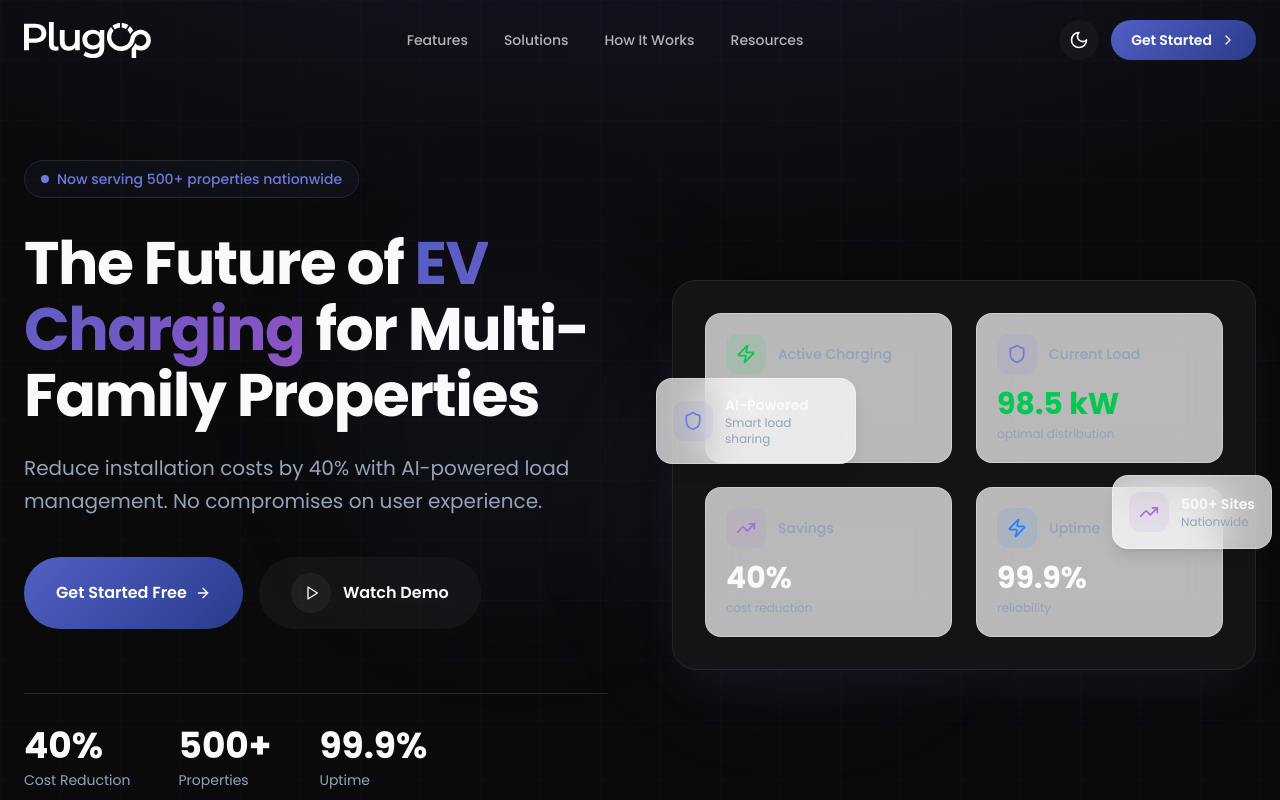
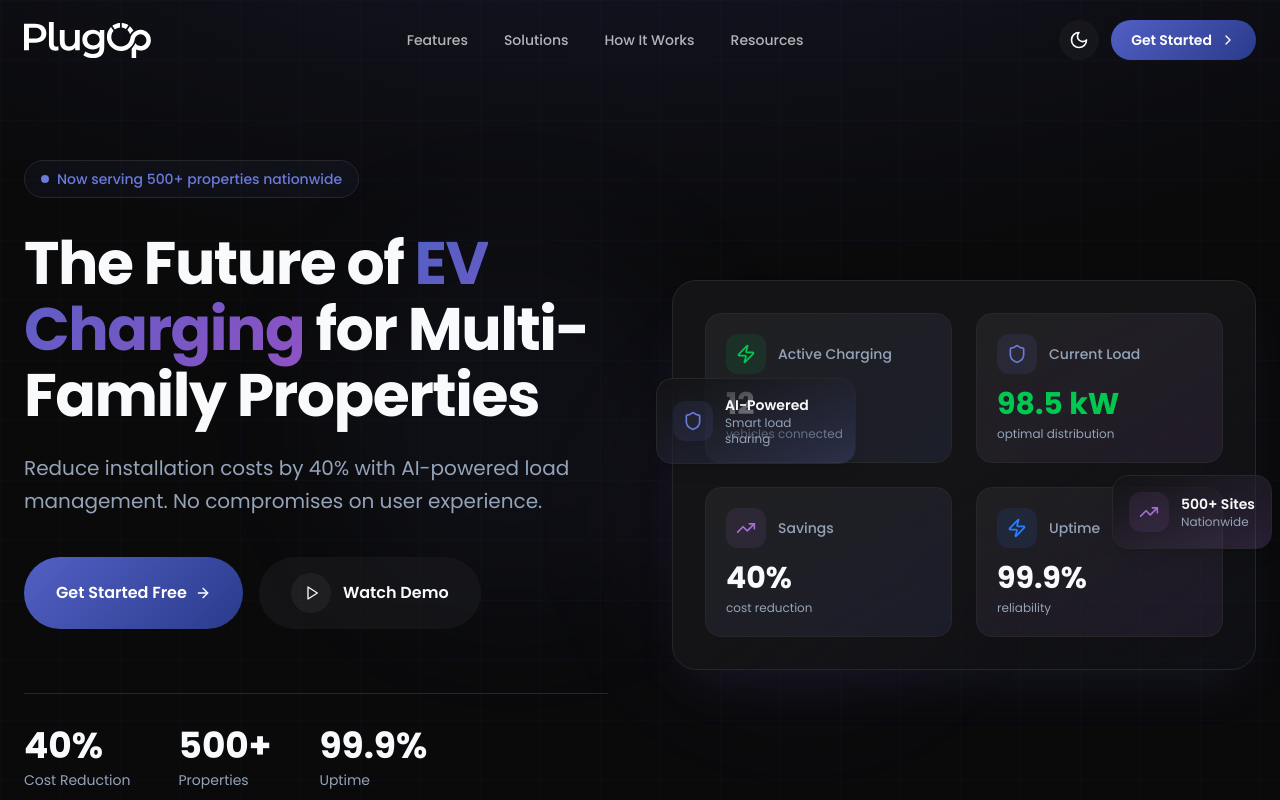
Before and after one commit to pfeffer629/plugop, a Next.js app: page / in a window 1280 px wide. Shown: the top 800 px of the page. Built offline with nearby package versions, Linux system fonts and the light colour scheme.

Commit message:
style: update glass effect and header gradients for modern look
Improve glass effect with brand colors and update header scroll state.

Co-authored-by: Mark Pfeffer <7978022+pfeffer629@users.noreply.github.com>

```diff
--- a/app/globals.css
+++ b/app/globals.css
@@ -287,17 +287,37 @@ body {
 
 /* Glass morphism */
 .glass {
-  background: rgba(255, 255, 255, 0.7);
+  background: linear-gradient(135deg, rgba(255, 255, 255, 0.95) 0%, rgba(240, 244, 255, 0.9) 100%);
   backdrop-filter: blur(20px);
   -webkit-backdrop-filter: blur(20px);
-  border: 1px solid rgba(255, 255, 255, 0.3);
+  border: 1px solid rgba(82, 96, 196, 0.1);
+}
+
+.dark .glass {
+  background: linear-gradient(135deg, rgba(30, 30, 40, 0.95) 0%, rgba(20, 20, 30, 0.9) 100%);
+  border: 1px solid rgba(107, 122, 219, 0.15);
 }
 
 .glass-dark {
-  background: rgba(20, 20, 22, 0.8);
+  background: linear-gradient(135deg, rgba(20, 20, 30, 0.95) 0%, rgba(15, 15, 25, 0.9) 100%);
   backdrop-filter: blur(20px);
   -webkit-backdrop-filter: blur(20px);
-  border: 1px solid rgba(255, 255, 255, 0.1);
+  border: 1px solid rgba(107, 122, 219, 0.1);
+}
+
+/* Header scrolled state */
+.header-scrolled {
+  background: linear-gradient(135deg, rgba(255, 255, 255, 0.98) 0%, rgba(240, 244, 255, 0.95) 100%);
+  backdrop-filter: blur(20px);
+  -webkit-backdrop-filter: blur(20px);
+  border-bottom: 1px solid rgba(82, 96, 196, 0.1);
+  box-shadow: 0 4px 30px rgba(82, 96, 196, 0.08);
+}
+
+.dark .header-scrolled {
+  background: linear-gradient(135deg, rgba(15, 15, 20, 0.98) 0%, rgba(20, 20, 35, 0.95) 100%);
+  border-bottom: 1px solid rgba(107, 122, 219, 0.15);
+  box-shadow: 0 4px 30px rgba(0, 0, 0, 0.3);
 }
 
 /* Gradient text */
--- a/components/header.tsx
+++ b/components/header.tsx
@@ -30,7 +30,7 @@ export default function Header() {
     <header
       className={`fixed top-0 left-0 right-0 z-50 transition-all duration-500 ${
         scrolled
-          ? "glass py-3 shadow-sm"
+          ? "header-scrolled py-3"
           : "bg-transparent py-5"
       }`}
     >
--- a/components/hero.tsx
+++ b/components/hero.tsx
@@ -84,10 +84,10 @@ export default function Hero() {
           <div className="flex-1 mt-16 lg:mt-0 animate-fade-up opacity-0 delay-300">
             <div className="relative">
               {/* Main Card - Stats Dashboard */}
-              <div className="relative rounded-3xl overflow-hidden shadow-2xl shadow-primary/10 border border-border bg-card p-8">
+              <div className="relative rounded-3xl overflow-hidden shadow-2xl shadow-primary/10 border border-primary/10 bg-gradient-to-br from-card via-card to-primary/5 p-8">
                 {/* Stats grid */}
                 <div className="grid grid-cols-2 gap-6">
-                  <div className="glass rounded-2xl p-5 flex flex-col">
+                  <div className="rounded-2xl p-5 flex flex-col bg-gradient-to-br from-white/80 to-primary/5 dark:from-white/5 dark:to-primary/10 border border-primary/10">
                     <div className="flex items-center gap-3 mb-3">
                       <div className="w-10 h-10 rounded-xl bg-green-500/10 flex items-center justify-center">
                         <Zap className="w-5 h-5 text-green-500" />
@@ -98,7 +98,7 @@ export default function Hero() {
                     <div className="text-xs text-muted-foreground mt-1">vehicles connected</div>
                   </div>
 
-                  <div className="glass rounded-2xl p-5 flex flex-col">
+                  <div className="rounded-2xl p-5 flex flex-col bg-gradient-to-br from-white/80 to-accent/5 dark:from-white/5 dark:to-accent/10 border border-accent/10">
                     <div className="flex items-center gap-3 mb-3">
                       <div className="w-10 h-10 rounded-xl bg-primary/10 flex items-center justify-center">
                         <Shield className="w-5 h-5 text-primary" />
@@ -109,7 +109,7 @@ export default function Hero() {
                     <div className="text-xs text-muted-foreground mt-1">optimal distribution</div>
                   </div>
 
-                  <div className="glass rounded-2xl p-5 flex flex-col">
+                  <div className="rounded-2xl p-5 flex flex-col bg-gradient-to-br from-white/80 to-primary/5 dark:from-white/5 dark:to-primary/10 border border-primary/10">
                     <div className="flex items-center gap-3 mb-3">
                       <div className="w-10 h-10 rounded-xl bg-accent/10 flex items-center justify-center">
                         <TrendingUp className="w-5 h-5 text-accent" />
@@ -120,7 +120,7 @@ export default function Hero() {
                     <div className="text-xs text-muted-foreground mt-1">cost reduction</div>
                   </div>
 
-                  <div className="glass rounded-2xl p-5 flex flex-col">
+                  <div className="rounded-2xl p-5 flex flex-col bg-gradient-to-br from-white/80 to-accent/5 dark:from-white/5 dark:to-accent/10 border border-accent/10">
                     <div className="flex items-center gap-3 mb-3">
                       <div className="w-10 h-10 rounded-xl bg-blue-500/10 flex items-center justify-center">
                         <Zap className="w-5 h-5 text-blue-500" />
@@ -135,7 +135,7 @@ export default function Hero() {
 
               {/* Floating Feature Cards */}
               <div className="absolute -left-4 top-1/4 animate-float hidden lg:block">
-                <div className="glass rounded-2xl p-4 shadow-lg flex items-center gap-3 max-w-[200px]">
+                <div className="rounded-2xl p-4 shadow-lg flex items-center gap-3 max-w-[200px] bg-gradient-to-br from-white to-primary/10 dark:from-card dark:to-primary/20 border border-primary/20">
                   <div className="w-10 h-10 rounded-xl bg-primary/10 flex items-center justify-center flex-shrink-0">
                     <Shield className="w-5 h-5 text-primary" />
                   </div>
@@ -147,7 +147,7 @@ export default function Hero() {
               </div>
 
               <div className="absolute -right-4 top-1/2 animate-float delay-500 hidden lg:block">
-                <div className="glass rounded-2xl p-4 shadow-lg flex items-center gap-3 max-w-[200px]">
+                <div className="rounded-2xl p-4 shadow-lg flex items-center gap-3 max-w-[200px] bg-gradient-to-br from-white to-accent/10 dark:from-card dark:to-accent/20 border border-accent/20">
                   <div className="w-10 h-10 rounded-xl bg-accent/10 flex items-center justify-center flex-shrink-0">
                     <TrendingUp className="w-5 h-5 text-accent" />
                   </div>
```
